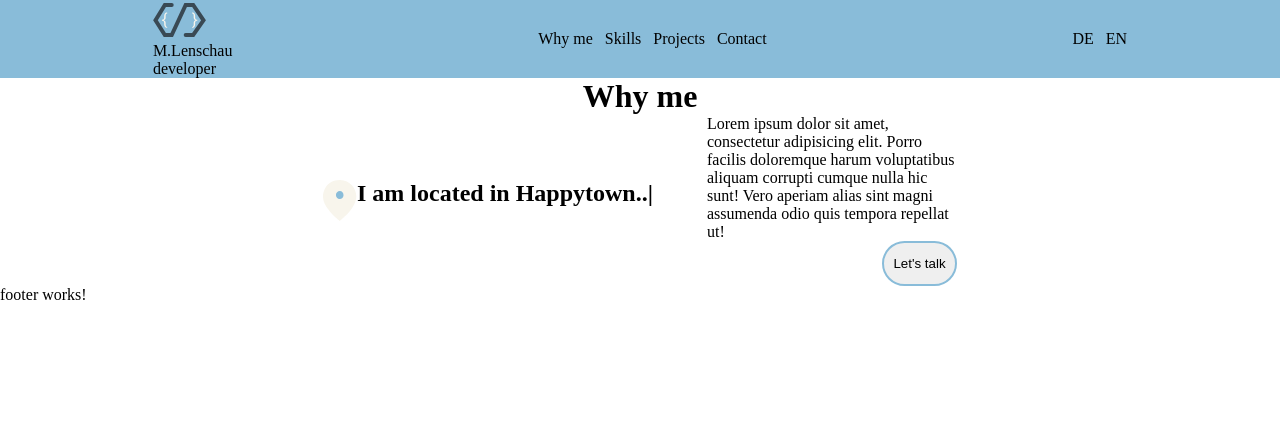
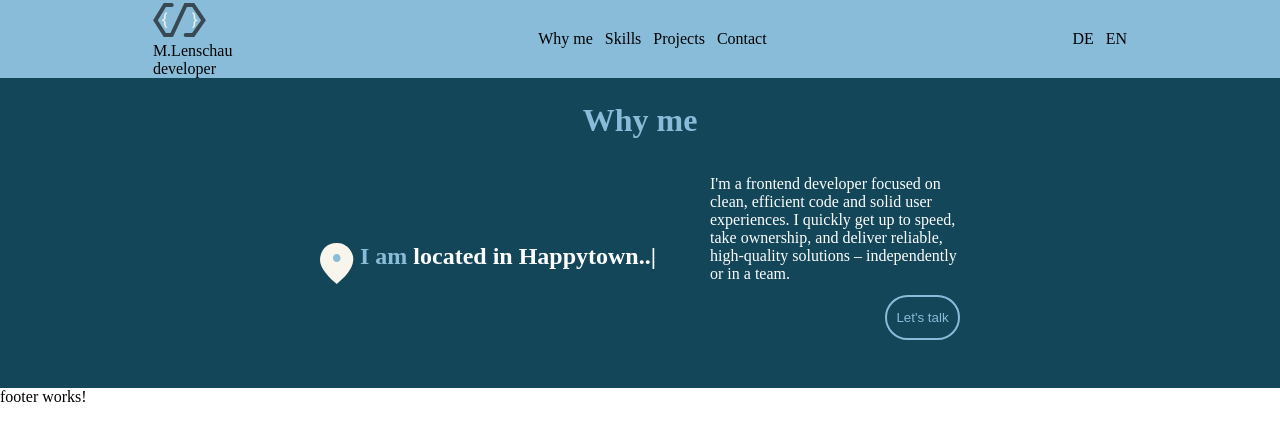
Before and after one commit to MarcoLenschau/Portfolio, an Angular app: page / in a window 1280 px wide. Shown: the top 440 px of the page. Built offline with nearby package versions, Linux system fonts and the light colour scheme.

Commit message:
Style: Finish the why me section

```diff
--- a/src/app/styles/flexbox.scss
+++ b/src/app/styles/flexbox.scss
@@ -17,3 +17,7 @@
     display: flex;
     justify-content: flex-end;
 }
+
+.g_6 {
+    gap: 6px;
+}
--- a/src/app/why-me/why-me.component.html
+++ b/src/app/why-me/why-me.component.html
@@ -1,15 +1,18 @@
+<div>
     <div class="d_flex_c">
-    <h1>Why me</h1>
+        <h1 class="color-blue">Why me</h1>
     </div>
     <div class="d_flex_c" style="gap: 54px;">
-    <div class="d_flex">
+        <div class="d_flex g_6">
             <img src="./assets/img/location.svg" alt="location">
-        <h2>I am located in Happytown..|</h2>
+            <h2 class="color-blue">I am </h2>
+            <h2> located in Happytown..|</h2>
         </div>
         <div class="d_flex_column" style=" width: 250px;">
-        <span>Lorem ipsum dolor sit amet, consectetur adipisicing elit. Porro facilis doloremque harum voluptatibus aliquam corrupti cumque nulla hic sunt! Vero aperiam alias sint magni assumenda odio quis tempora repellat ut!</span>
+            <span>I'm a frontend developer focused on clean, efficient code and solid user experiences. I quickly get up to speed, take ownership, and deliver reliable, high-quality solutions – independently or in a team.</span>
             <div class="d_flex_end">
                 <button>Let's talk</button>
             </div>
         </div>
     </div>
+</div>
--- a/src/app/why-me/why-me.component.scss
+++ b/src/app/why-me/why-me.component.scss
@@ -1,9 +1,23 @@
 @import "../styles/flexbox.scss";
 @import "../../styles.scss";
+* {
+    color: $white;
+}
+
+.color-blue {
+    color: $ligh_blue;
+}
 
 button {
     width: 75px;
     height: 45px;
     border-radius: 24px;
     border: $ligh_blue 2px solid;
+    color: $ligh_blue;
+    background-color: $dark_blue;
 }
+
+div {
+    background-color: $dark_blue;
+    padding: 12px 0;
+}
--- a/src/styles.scss
+++ b/src/styles.scss
@@ -1,3 +1,4 @@
+$dark_blue: #124658;
 $ligh_blue: #89BCD9;
 $black: #000000;
 $white: #FFFFFF;
```
Lines whose indentation alone changed are shown as unchanged.
